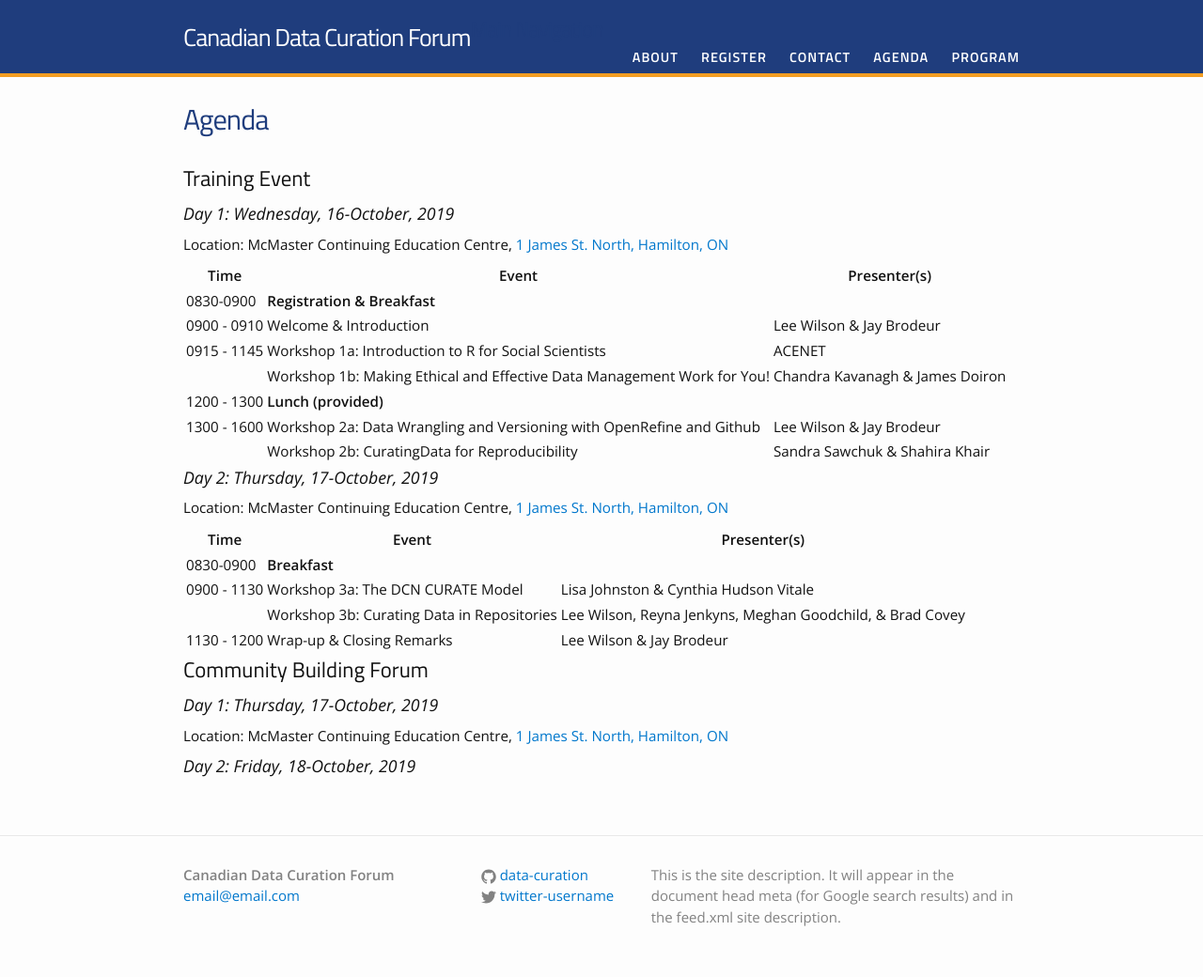
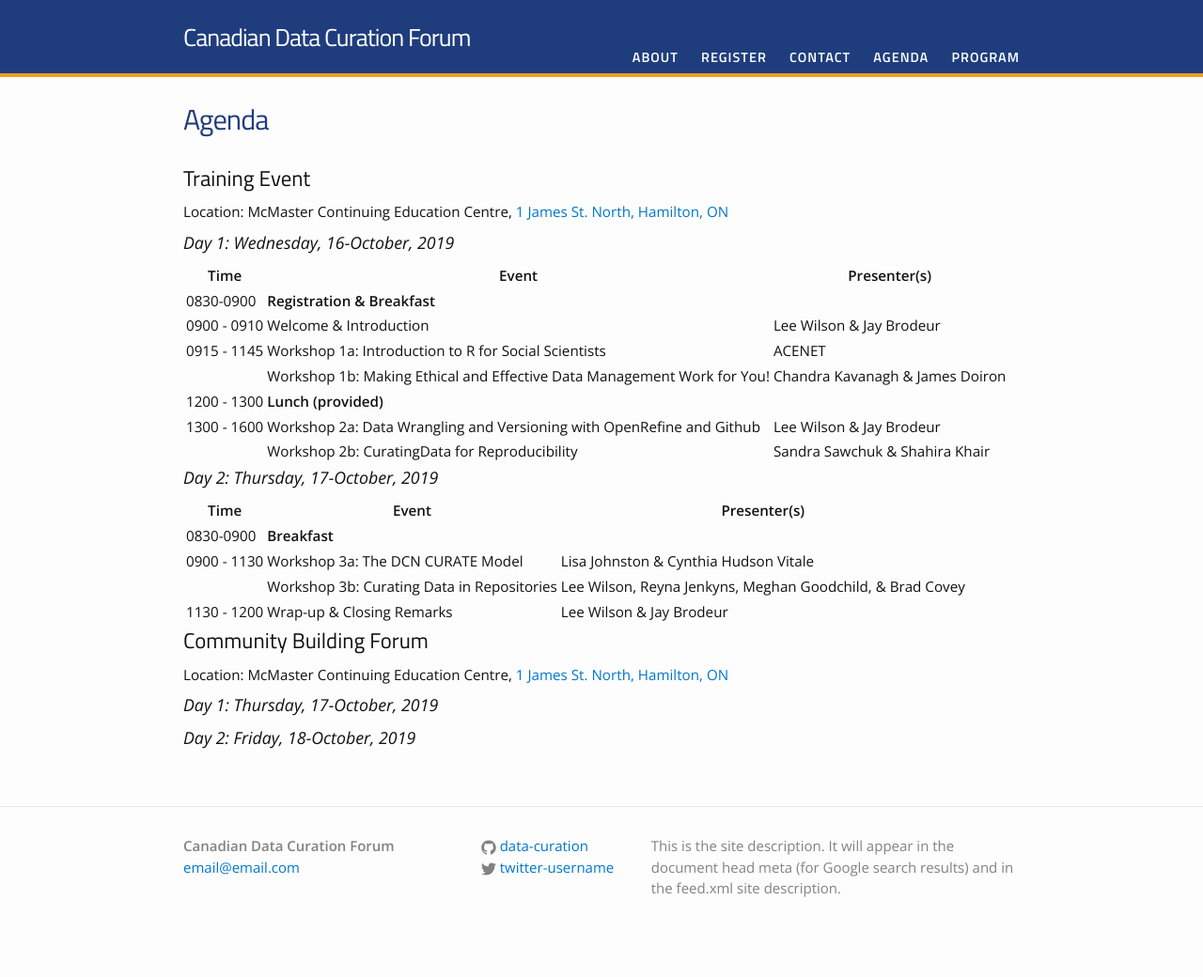
Before and after one commit to data-curation/data-curation.github.io, a Jekyll site: the page built from agenda.md, in a window 1280 px wide. Shown: the whole page at 94% size. Built offline with Jekyll 4.4.1, drawn with Linux system fonts in a browser that asks for light colours; after the commit the page ends 1009 px from its top, so only the background shows below that.

Commit message:
Update agenda.md

```diff
--- a/agenda.md
+++ b/agenda.md
@@ -5,8 +5,9 @@ permalink: /agenda/
 ---
 
 ## Training Event
+Location: McMaster Continuing Education Centre, [1 James St. North, Hamilton, ON](https://goo.gl/maps/5kK3S6DEB4SJ8SYV8)
+
 ### Day 1: Wednesday, 16-October, 2019
-Location: McMaster Continuing Education Centre, [1 James St. North, Hamilton, ON](https://goo.gl/maps/5kK3S6DEB4SJ8SYV8)
 
 <table>
   <thead>
@@ -54,7 +55,6 @@ Location: McMaster Continuing Education Centre, [1 James St. North, Hamilton, ON
 </table>
 
 ### Day 2: Thursday, 17-October, 2019
-Location: McMaster Continuing Education Centre, [1 James St. North, Hamilton, ON](https://goo.gl/maps/5kK3S6DEB4SJ8SYV8)
 
 <table>
   <thead>
@@ -88,9 +88,9 @@ Location: McMaster Continuing Education Centre, [1 James St. North, Hamilton, ON
 </table>
 
 ## Community Building Forum
+Location: McMaster Continuing Education Centre, [1 James St. North, Hamilton, ON](https://goo.gl/maps/5kK3S6DEB4SJ8SYV8)
 
 ### Day 1: Thursday, 17-October, 2019
-Location: McMaster Continuing Education Centre, [1 James St. North, Hamilton, ON](https://goo.gl/maps/5kK3S6DEB4SJ8SYV8)
 
 ### Day 2: Friday, 18-October, 2019
 
```
